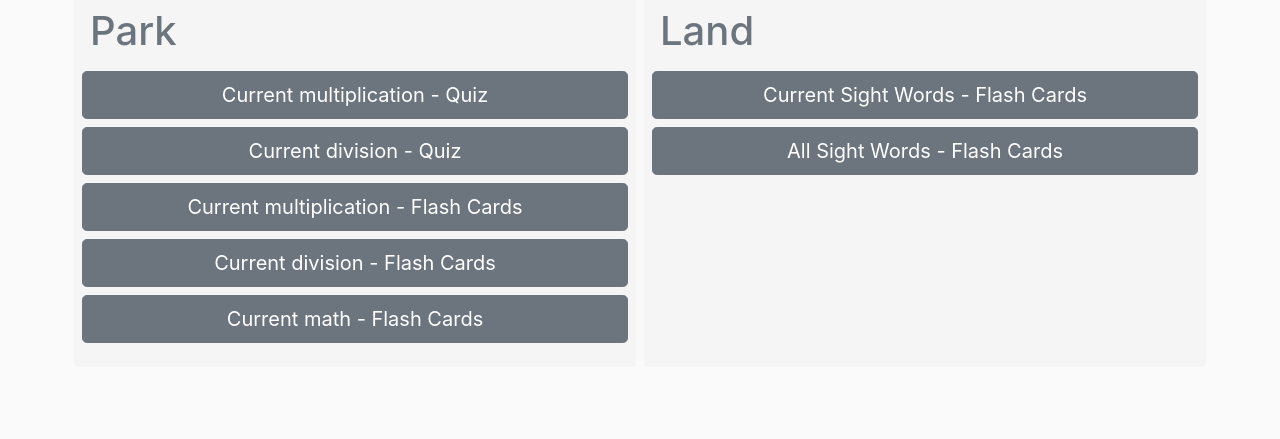
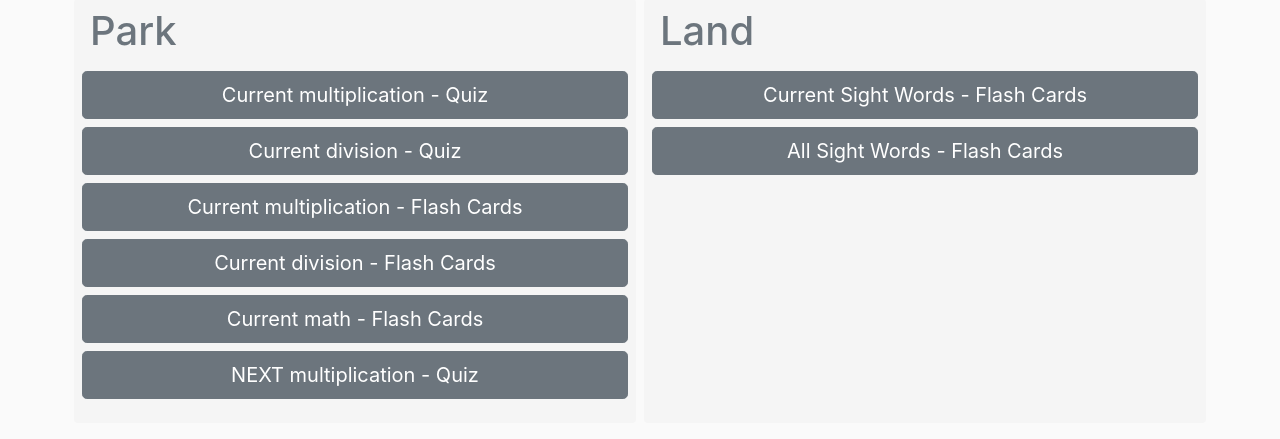
Before and after one commit to pdbartsch/parkland, a Flask app: page / in a window 1280 px wide. Shown: the part 163-602 px from the top of the page. Run offline with Flask 2, Linux system fonts and the light colour scheme; some libraries are stand-ins or nearby versions.

Commit message:
added next multiplication quiz for P

```diff
--- a/parklandapp/routes.py
+++ b/parklandapp/routes.py
@@ -64,6 +64,7 @@ def multiply():
         x=str(number_two),
         y=str(number_one),
         math_type=True,
+        url="multiply",
     )
 
 
@@ -95,6 +96,70 @@ def multiply_post():
             x=str(number_two),
             y=str(number_one),
             math_type=True,
+            url="multiply",
+        )
+    else:
+        return redirect(url_for("multiply"))
+
+
+# ///////////////// NEXT multiplication quiz
+
+
+@app.route("/multiply_next")
+def multiply_next():
+    form = MathQuizForm()
+    number_one = current_math_quiz + 1
+    number_two = random.randrange(1, 10)
+    problem = str(number_one) + " x " + str(number_two)
+    solution = number_one * number_two
+
+    session["solution"] = solution
+    session["problem"] = problem
+    session["number_one"] = number_one
+    session["number_two"] = number_two
+
+    return render_template(
+        "quiz_math.html",
+        problem=problem,
+        solution=solution,
+        form=form,
+        heading_text="Current Multiplication Quiz",
+        x=str(number_two),
+        y=str(number_one),
+        math_type=True,
+        url="multiply_next",
+    )
+
+
+@app.route("/multiply_next", methods=["GET", "POST"])
+def multiply_next_post():
+    form = MathQuizForm()
+    if form.validate_on_submit():
+        user_answer = request.form["user_answer"]
+        attempt = int(user_answer)
+        problem = session["problem"]
+        number_one = session["number_one"]
+        number_two = session["number_two"]
+
+        if attempt == session["solution"]:
+            checked = "Correct"
+            moveon = True
+        else:
+            checked = "Try again"
+            moveon = False
+
+        return render_template(
+            "quiz_math.html",
+            problem=problem,
+            attempt=attempt,
+            checked=checked,
+            moveon=moveon,
+            form=form,
+            heading_text="Current Multiplication Quiz",
+            x=str(number_two),
+            y=str(number_one),
+            math_type=True,
+            url="multiply_next",
         )
     else:
         return redirect(url_for("multiply"))
@@ -125,6 +190,7 @@ def divide():
         x=str(number_two),
         y=str(number_one),
         math_type=False,
+        url="divide",
     )
 
 
@@ -156,6 +222,7 @@ def divide_post():
             x=str(number_two),
             y=str(number_one),
             math_type=False,
+            url="divide",
         )
     else:
         return redirect(url_for("divide"))
--- a/parklandapp/templates/home.html
+++ b/parklandapp/templates/home.html
@@ -48,6 +48,15 @@
       >
         Current math - Flash Cards
       </button>
+
+      <button
+        type="button"
+        class="btn btn-secondary btn-lg btn-block"
+        value="Math quiz multiply"
+        onClick="location.href='{{ url_for('multiply_next') }}';"
+      >
+        NEXT multiplication - Quiz
+      </button>
     </p>
   </div>
   <div class="col-sm m-1 p-2 bg-nav rounded">
```
Also changed, not shown: parklandapp/templates/quiz_math.html (+7 -13 lines).
